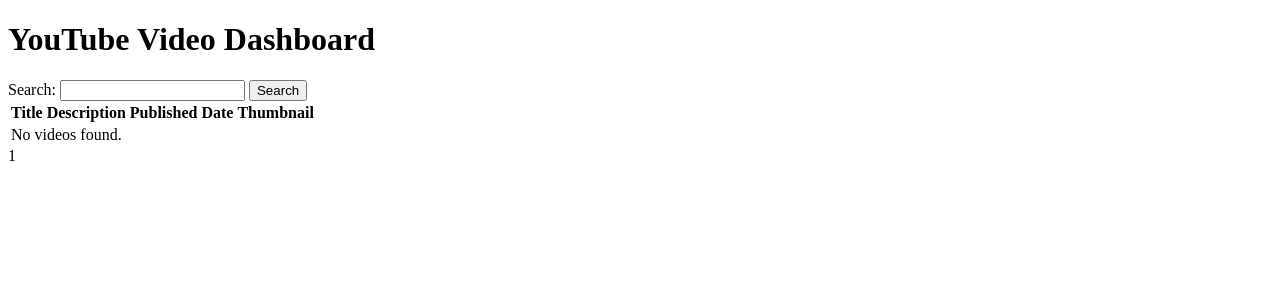
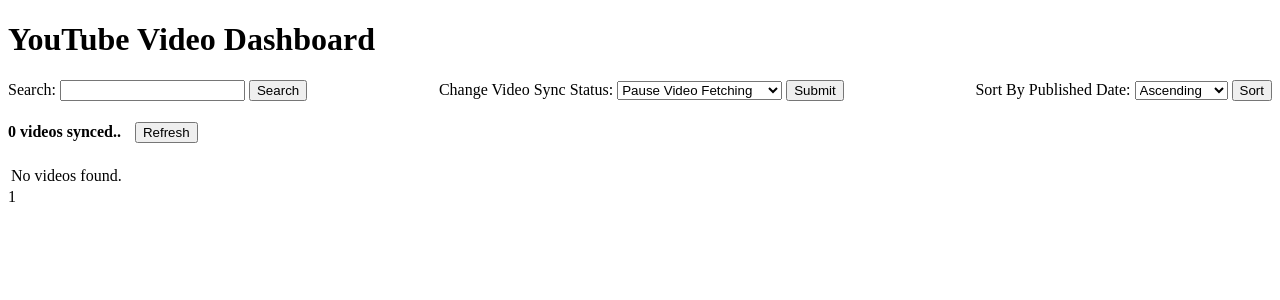
Before and after one commit to marcos5163/flagright, a Django app: page /dashboard/ in a window 1280 px wide. Shown: the top 300 px of the page. Run offline with Django 4.2, Linux system fonts and the light colour scheme; data that the repository does not hold is empty; parts of the project's set-up code (start-up, migrations or seed data) failed here and were passed over.

Commit message:
UI fixes

```diff
--- a/youtubeapi_app/forms.py
+++ b/youtubeapi_app/forms.py
@@ -3,12 +3,8 @@ from django import forms
 
 class VideoFilterForm(forms.Form):
     search_query = forms.CharField(required=False, label='Search')
-    sort_by = forms.ChoiceField(
+    sort_by = forms.CharField(
         required=False,
         label='Sort By',
-        choices=(
-            ('-published_datetime', 'Published Date (Descending)'),
-            ('published_datetime', 'Published Date (Ascending)'),
-            # Add more sorting options as needed
-        )
     )
+    flag = forms.CharField(required=False, label='flag')
--- a/youtubeapi_app/models.py
+++ b/youtubeapi_app/models.py
@@ -15,3 +15,8 @@ class Video(models.Model):
 
     def __str__(self):
         return self.title
+
+
+
+class MetaData(models.Model):
+    flag = models.BooleanField(default=True)
--- a/youtubeapi_app/service.py
+++ b/youtubeapi_app/service.py
@@ -52,7 +52,7 @@ async def fetch_and_store_videos(next_page_token=None):
                 print(f"Switched to API key {key_in_use}")
             return await fetch_and_store_videos(next_page_token)
 
-    next_page_token = response['nextPageToken']
+    next_page_token = response.get('nextPageToken')
     # Process and store videos in the database
     for item in response['items']:
         video_id = item['id']['videoId']
--- a/youtubeapi_app/templates/youtubeapi_app/dashboard.html
+++ b/youtubeapi_app/templates/youtubeapi_app/dashboard.html
@@ -4,22 +4,43 @@
 <h1>YouTube Video Dashboard</h1>
 
 
-<form method="GET">
-    <label for="search_query">Search:</label>
-    <input type="text" name="search_query" value="{{ request.GET.search_query }}">
-    <button type="submit">Search</button>
-</form>
+
+<div style="display: flex; justify-content: space-between;">
+    <form method="GET">
+        <label for="search_query">Search:</label>
+        <input type="text" name="search_query" value="{{ request.GET.search_query }}">
+        <button type="submit">Search</button>
+    </form>
+
+    <form method="GET">
+        <label for="flag">Change Video Sync Status:</label>
+        <select name="flag" id="flag">
+            <option value="pause" onclick="toggleSyncing(value)">Pause Video Fetching</option>
+            <option value="resume" onclick="toggleSyncing(value)">Resume Video Fetching</option>
+        </select>
+        <button type="submit">Submit</button>
+    </form>
+
+    <form method="GET">
+        <label for="sort_by">Sort By Published Date:</label>
+        <select name="sort_by" id="sort_by">
+            <option value="published_datetime_asc" onclick="toggleSorting(value)">Ascending</option>
+            <option value="published_datetime_dsc" onclick="toggleSorting(value)">Descending</option>
+        </select>
+        <button type="submit">Sort</button>
+    </form>
+</div>
+
+<h4>
+    {{ video_count }} videos synced..
+    <button style="margin-left: 10px;" type="submit" onclick="getNewCount()">Refresh</button>
+</h4>
+
+
+
 
 
 <table>
-    <thead>
-        <tr>
-            <th>Title</th>
-            <th>Description</th>
-            <th>Published Date</th>
-            <th>Thumbnail</th>
-        </tr>
-    </thead>
     <tbody>
         {% for video in videos %}
         <tr>
@@ -67,6 +88,16 @@
 
 
 <script>
+    function toggleSyncing(flag) {
+        request.GET.flag
+    }
+    function getNewCount() {
+        window.location.href = window.location.origin + window.location.pathname;
+    }
+    function toggleSorting(sort_by) {
+        request.GET.sort_by
+    }
+
     function toggleVisibility(elementId) {
         const element = document.getElementById(elementId);
         const elementShort = document.getElementById(elementId + "_short");
@@ -82,23 +113,6 @@
             btn.textContent = "More";
         }
     }
-
-    // console.log("hello")
-    // document.addEventListener('DOMContentLoaded', function () {
-    //     const moreButtons = document.querySelectorAll('.more-button');
-    //     console.log({ moreButtons })
-    //     moreButtons.forEach(button => {
-    //         button.addEventListener('click', function () {
-    //             const descriptionDiv = this.previousElementSibling;
-    //             descriptionDiv.style.display = '';
-    //             if (this.textContent === 'More') {
-    //                 this.textContent = 'Less';
-    //             } else {
-    //                 this.textContent = 'More';
-    //             }
-    //         });
-    //     });
-    // });
 </script>
 
 {% endblock %}
--- a/youtubeapi_app/views.py
+++ b/youtubeapi_app/views.py
@@ -1,19 +1,43 @@
 # youtubeapi_app/views.py
 from django.shortcuts import render
 from django.core.paginator import Paginator, EmptyPage, PageNotAnInteger
-from .models import Video
+from .models import Video, MetaData
 from .forms import VideoFilterForm
+from django.db.models import Q
 
 def dashboard(request):
-    videos = Video.objects.all()
+    videos = Video.objects.all().order_by('published_datetime')
 
     # Filter videos based on search query
     search_query = request.GET.get('search_query')
     if search_query:
-        videos = videos.filter(title__icontains=search_query)
+        videos = videos.filter(Q(title__icontains=search_query)| Q(description__icontains=search_query))
 
     # Sort videos based on user selection
     sort_by = request.GET.get('sort_by')
+
+    flag = request.GET.get('flag')
+
+    meta_data = MetaData.objects.filter().first()
+
+    if flag == 'pause':
+        if meta_data:
+            meta_data.flag = False
+            meta_data.save()
+        else:
+            MetaData.objects.create(flag=True)
+    elif flag == 'resume':
+        if meta_data:
+            meta_data.flag = True
+            meta_data.save()
+
+
+    if sort_by=='published_datetime_dsc':
+        sort_by = '-published_datetime'
+    elif sort_by=='published_datetime_asc':
+        sort_by = 'published_datetime'
+
+
     if sort_by:
         videos = videos.order_by(sort_by)
 
@@ -29,6 +53,7 @@ def dashboard(request):
 
     context = {
         'videos': videos,
+        'video_count': Video.objects.all().count(),
         'form': VideoFilterForm(initial={'search_query': search_query, 'sort_by': sort_by}),
     }
 
```
Also changed, not shown: youtubeapi_app/tasks.py (+10 -6 lines), youtubeapi_app/migrations/0003_metadata.py (added), youtubeapi_app/migrations/0004_alter_metadata_flag.py (added).
